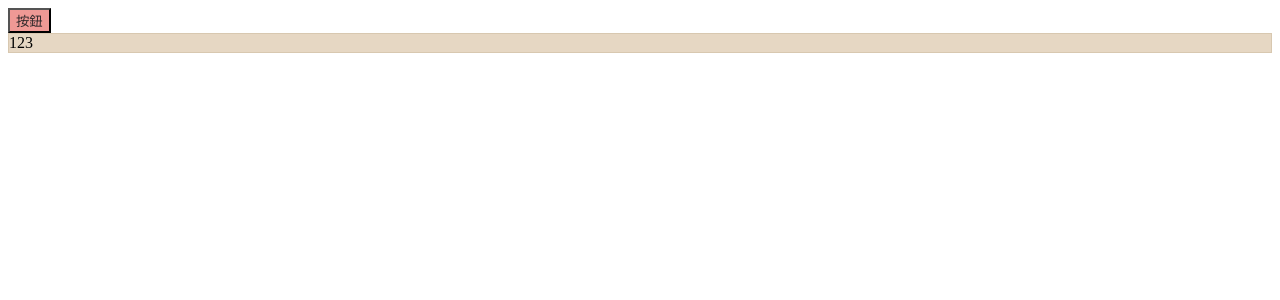
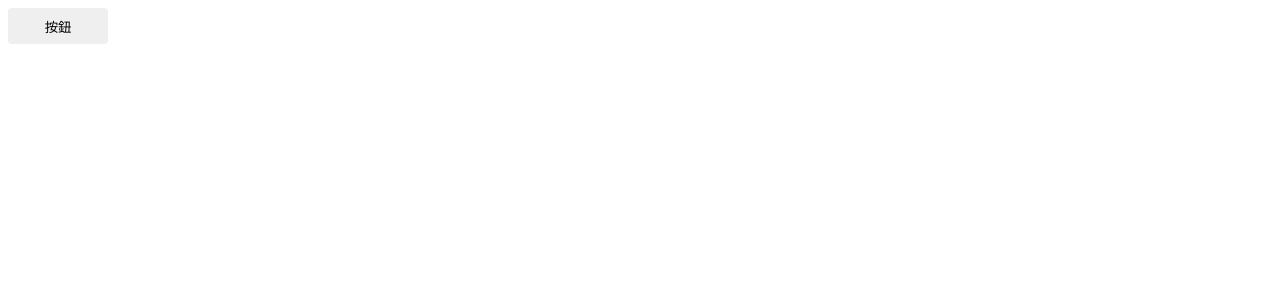
Before and after one commit to penspulse326/my-react-ui, a React (Vite) app: page / in a window 1280 px wide. Shown: the top 300 px of the page. Built offline with nearby package versions, Linux system fonts and the light colour scheme.

Commit message:
feat: add basic styled button

```diff
--- a/src/App.tsx
+++ b/src/App.tsx
@@ -1,19 +1,18 @@
-import styled, { ThemeProvider } from "styled-components";
+import { ThemeProvider } from "styled-components";
 import { theme } from "./styles/theme";
 import { Button } from "./components/Button";
 
 // Card component example
-const Card = styled.div`
-  background-color: ${({ theme }) => theme.colors.bg.paper};
-  border: 1px solid ${({ theme }) => theme.colors.border};
-`;
+// const Card = styled.div`
+//   background-color: ${({ theme }) => theme.colors.bg.paper};
+//   border: 1px solid ${({ theme }) => theme.colors.border};
+// `;
 
 function App() {
   return (
     <div>
       <ThemeProvider theme={theme}>
         <Button></Button>
-        <Card>123</Card>
       </ThemeProvider>
     </div>
   );
--- a/src/components/Button/index.tsx
+++ b/src/components/Button/index.tsx
@@ -1,22 +1,9 @@
-import styled from "styled-components";
+import { StyledButton } from "./styled";
 
-const Btn = styled.button`
-  background-color: ${({ theme }) => theme.colors.primary};
-  color: ${({ theme }) => theme.colors.text.primary};
+interface ButtonProps {
+  children?: React.ReactNode;
+}
 
-  // hover 效果使用 opacity
-  &:hover {
-    opacity: 0.8;
-  }
-
-  // disabled 效果
-  &:disabled {
-    opacity: 0.5;
-    cursor: not-allowed;
-  }
-`;
-
-/** Primary UI component for user interaction */
-export const Button = () => {
-  return <Btn>按鈕</Btn>;
-};
+export function Button(props: ButtonProps) {
+  return <StyledButton {...props}>按鈕</StyledButton>;
+}
--- /dev/null
+++ b/src/components/Button/styled.ts
@@ -0,0 +1,27 @@
+import styled from "styled-components";
+
+export const StyledButton = styled.button`
+  display: flex;
+  justify-content: center;
+  align-items: center;
+
+  min-width: 100px;
+  height: 36px;
+  border: none;
+  border-radius: 4px;
+  outline: none;
+  box-sizing: border-box;
+
+  cursor: pointer;
+
+  transition: color 0.2s, background-color 0.2s, border 0.2s,
+    opacity 0.2s ease-in-out;
+
+  &:hover {
+    opacity: 0.9;
+  }
+
+  &:active {
+    opacity: 0.7;
+  }
+`;
```
